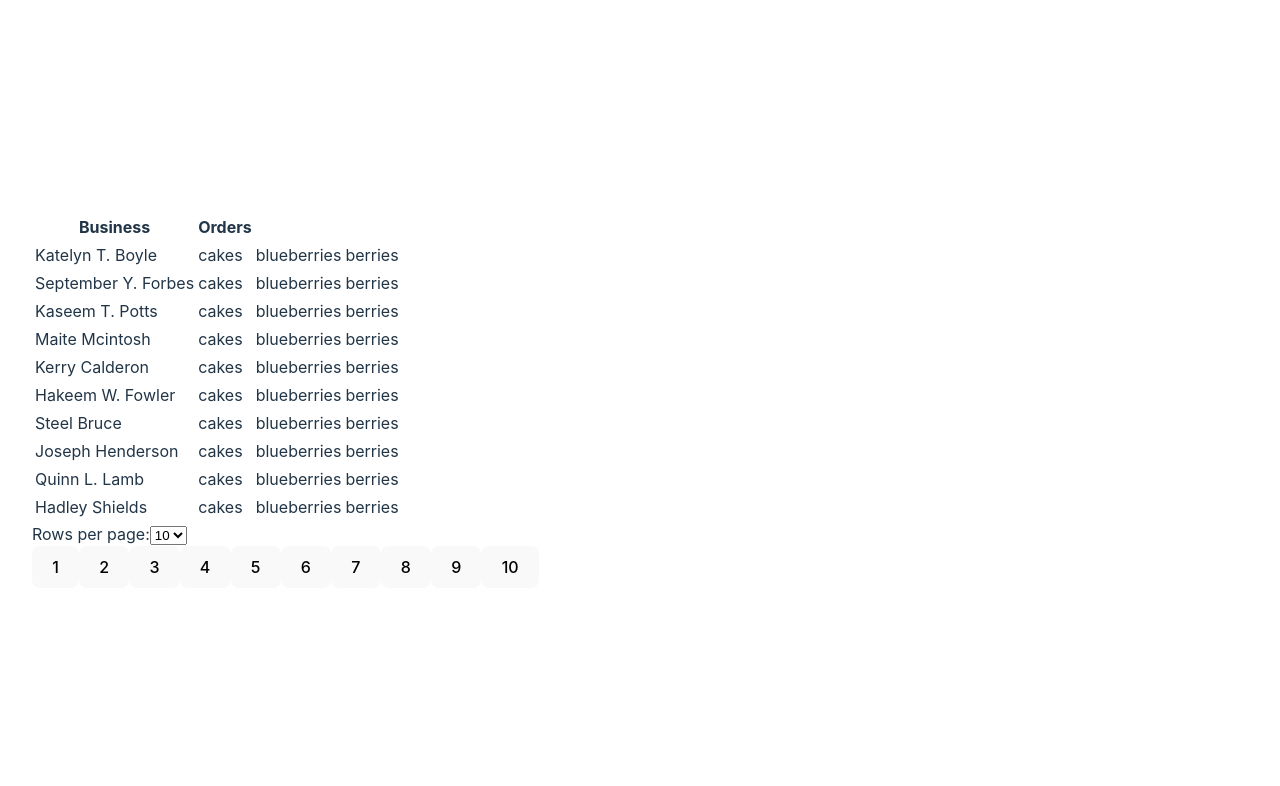
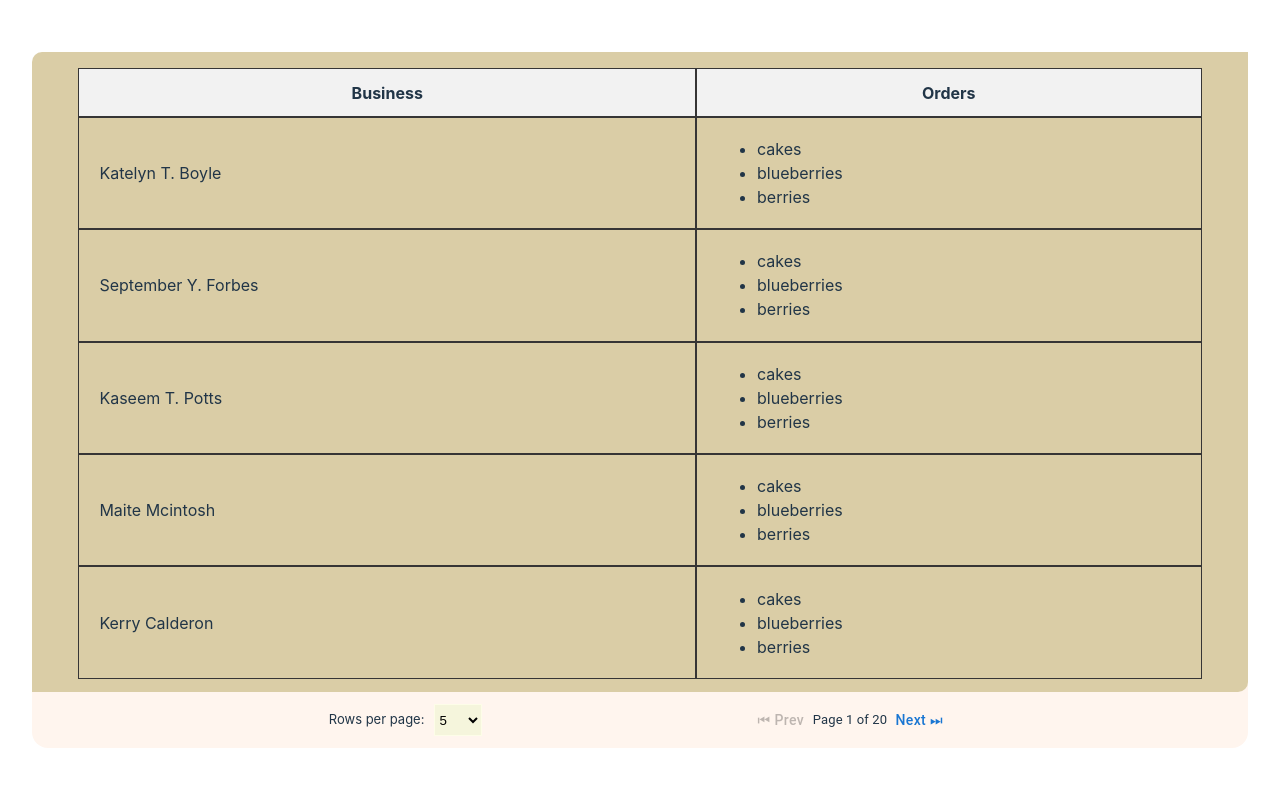
Before and after one commit to thisgirlElan/React-Data-Table, a React (Vite) app: page / in a window 1280 px wide. Shown: the top 786 px of the page. Built offline with nearby package versions, Linux system fonts and the light colour scheme.

Commit message:
Improve functionality and UI

```diff
--- a/src/app/data-table.jsx
+++ b/src/app/data-table.jsx
@@ -1,15 +1,18 @@
 import React, {Component} from 'react';
-import { Modal, Box, Typography, Button} from '@mui/material'
+import {Typography, Button} from '@mui/material'
 import BusinessData from './data'
+import '../modal.css'
+import '../table.css'
+import '../footer.css'
 
 class BusinessTable extends Component {
   constructor(props) {
     super(props);
     this.state = {
       businesses: [],
-      selectedOrder: null,
+      selectedOrder: {},
       isModalOpen: false,
-      rowsPerPage: 10,
+      rowsPerPage: 5,
       currentPage: 1
     }
   }
@@ -19,10 +22,9 @@ class BusinessTable extends Component {
   }
 
   openModal = (order) => {
-    console.log("order props", order)
     this.setState({
       isModalOpen: true,
-      selectedOrder: order
+      selectedOrder: order.details
     })
   };
 
@@ -34,20 +36,21 @@ class BusinessTable extends Component {
     })
   };
 
-  paginate = (pageNumber) => {
+  pageChange = (pageNumber) => {
     this.setState({
       currentPage: pageNumber
     })
   };
 
   render () {
-
     const indexOfLastRow = this.state.currentPage * this.state.rowsPerPage;
     const indexOfFirstRow = indexOfLastRow - this.state.rowsPerPage;
     const currentRows = this.state.businesses.slice(indexOfFirstRow, indexOfLastRow);
+    const totalPages = Math.ceil(this.state.businesses.length / this.state.rowsPerPage)
 
     return (
-      <div>
+      <div className="main">
+        <div className="table-container">
       <table>
        <thead>
           <tr>
@@ -57,70 +60,90 @@ class BusinessTable extends Component {
         </thead>
         <tbody>
           {currentRows.map((business) => (
-            {...console.log("business name", business.businessname)},
-            <tr key={business.id}>
+            <tr className="tcell" key={business.id}>
               <td>{business.businessname}</td>
-              {business.order.map((order, index) => (
-              <td key={index} onClick={() => this.openModal(order.details)}>{order.item}</td>
-              ))}
+              <td>
+                {business.order.length > 0 ? (
+                  <ul>
+                    {business.order.map((order, index) => (
+                    <li className="list" key={index} onClick={() => this.openModal(order)}>{order.item}</li>
+                    ))}
+                  </ul>
+                ) :  (
+                  <ul>
+                 <li className="no-list">no order</li>
+                 </ul>
+                )}
+              </td>
             </tr>
           ))}
         </tbody>
       </table>
+      </div>
 
-         <div>
-        Rows per page:
-        <select
+      <div className="footer">
+         <div className='pagination'>
+        <p className='row-text'>Rows per page: </p>
+        <select className='selectPage'
           value={this.state.rowsPerPage}
           onChange={(e) => this.setState({
             rowsPerPage: Number(e.target.value)
             })}
         >
+          <option value={5}>5</option>
           <option value={10}>10</option>
           <option value={20}>20</option>
-          <option value={30}>30</option>
           <option value={this.state.businesses.length}>All</option>
         </select>
       </div>
 
-      <div>
-        {this.state.businesses.length > this.state.rowsPerPage && (
-          <div>
-            {Array.from(Array(Math.ceil(this.state.businesses.length / this.state.rowsPerPage)).keys()).map((pageNumber) => (
-              <button key={pageNumber} onClick={() => this.paginate(pageNumber + 1)}>
-                {pageNumber + 1}
-              </button>
-            ))}
-          </div>
-        )}
+      <div className='pageChange'>
+        <Button
+        className={"button"}
+          disabled={this.state.currentPage === 1}
+          onClick={() => this.pageChange(this.state.currentPage - 1)}
+        >
+          ⏮ Prev
+        </Button>
+
+        <Typography className={"button-text"} variant="body1" display="inline" gutterBottom>
+          Page {this.state.currentPage} of {totalPages}
+        </Typography>
+
+        <Button
+        className={"button"}
+          disabled={this.state.currentPage === totalPages}
+          onClick={() => this.pageChange(this.state.currentPage + 1)}
+        >
+          Next ⏭
+        </Button>
+      </div>
       </div>
 
-      {this.state.selectedOrder && (
-        <Modal
-        open={this.state.isModalOpen}
-        onClose={() => this.closeModal()}
-        >
-      <Box sx={{ position: 'absolute', top: '50%', left: '50%', transform: 'translate(-50%, -50%)', width: 400, bgcolor: 'slate', boxShadow: 24, p:4}}>
-          <Typography variant="h6" component="div" gutterBottom>
-            Order Details
-          </Typography>
-          <Typography variant="body1" gutterBottom>
-          Total number of orders: {this.state.selectedOrder && this.state.selectedOrder.order_total}
-          </Typography>
-          <Typography variant="body1" gutterBottom>
-          Total amount of orders: {this.state.selectedOrder && this.state.selectedOrder.order_amt}
-          </Typography>
-          <Typography variant="body1" gutterBottom>
-          Total number of orders today: {this.state.selectedOrder && this.state.selectedOrder.today_order_total}
-          </Typography>
-          <Typography variant="body1" gutterBottom>
-          Total amount of orders today: {this.state.selectedOrder && this.state.selectedOrder.today_order_amt}
-          </Typography>
+      {this.state.isModalOpen && (
+       <div className="modal-overlay" onClick={this.closeModal}>
+       <div className="modal">
+           <Typography className="header" variant="body1" display="inline" gutterBottom>
+               Order Details
+           </Typography>
+           <Typography variant="body1" display="inline" gutterBottom>
+               Total number of orders: {this.state.selectedOrder.order_total}
+           </Typography>
+           <Typography variant="body1" display="inline" gutterBottom>
+               Total order sales: {this.state.selectedOrder.order_amt}
+           </Typography>
+           <Typography variant="body1" display="inline" gutterBottom>
+               Total number of orders today: {this.state.selectedOrder.today_order_total}
+           </Typography>
+           <Typography variant="body1" display="inline" gutterBottom>
+               Total sales today: {this.state.selectedOrder.today_order_amt}
+           </Typography>
 
-          <Button onClick={this.closeModal()}>Close</Button>
-        </Box>
-        </Modal>
+           <Button onClick={this.closeModal}>Close</Button>
+       </div>
+   </div>
       )}
+
     </div>
 
     )
--- /dev/null
+++ b/src/table.css
@@ -0,0 +1,45 @@
+.table-container {
+width: 100%;
+display: flex;
+justify-content: center;
+max-height: 40em;
+overflow-y: scroll;
+background: rgb(218, 205, 166);
+border-radius: 10px 0;
+}
+
+.table-container table{
+    width: 95%;
+    border-collapse: separate;
+    border-spacing: 0;
+    border-radius: 5px;
+    padding: 1rem;
+}
+
+.table-container th, .table-container td {
+    border: 1px solid #363535;
+    padding: .2rem;
+}
+
+.table-container th {
+    background-color: #f2f2f2;
+    padding: .7rem;
+}
+
+.table-container td {
+    padding-left: 20px;
+}
+
+.table-container::-webkit-scrollbar {
+    width: 7px;
+}
+
+.table-container::-webkit-scrollbar-thumb {
+    background-color: #fde88b86;
+    border-radius: 5px;
+}
+
+.table-container::-webkit-scrollbar-track {
+    background-color: #f1f1f1;
+    border-radius: 5px;
+}
```
